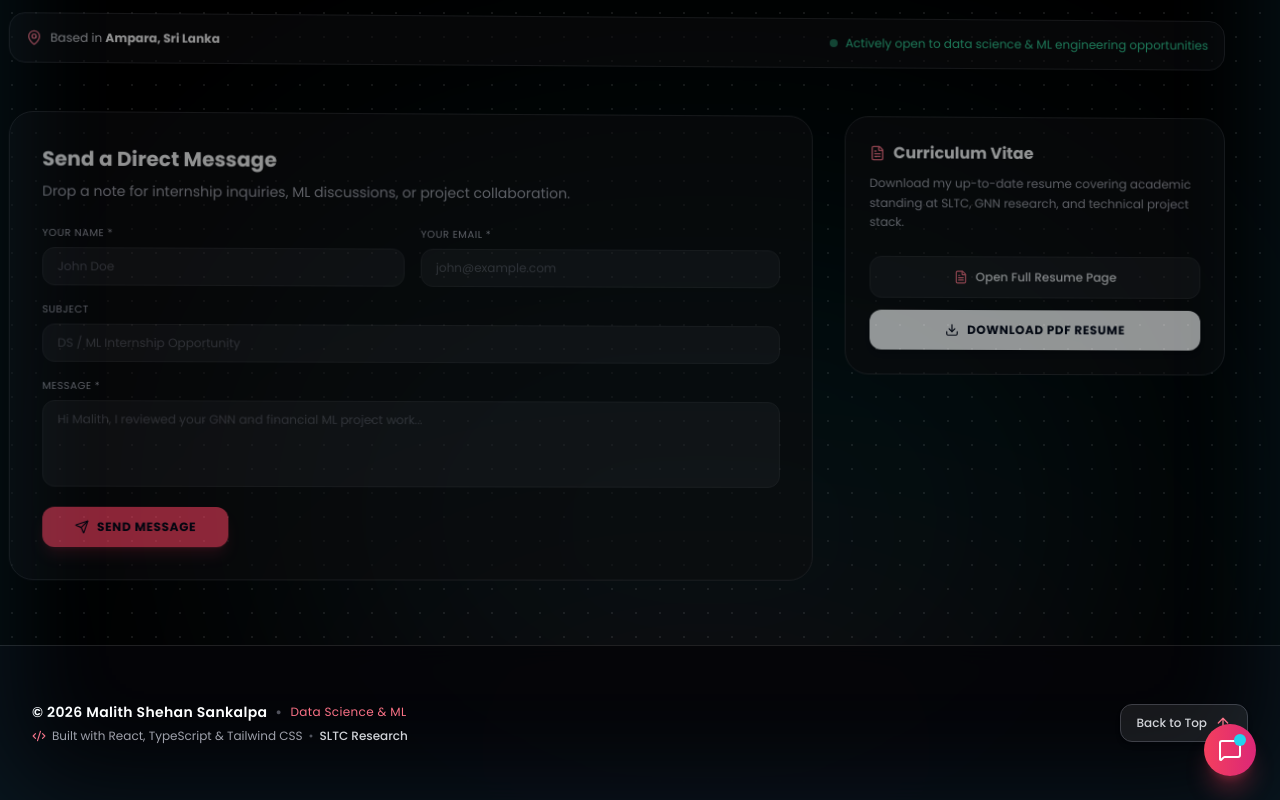
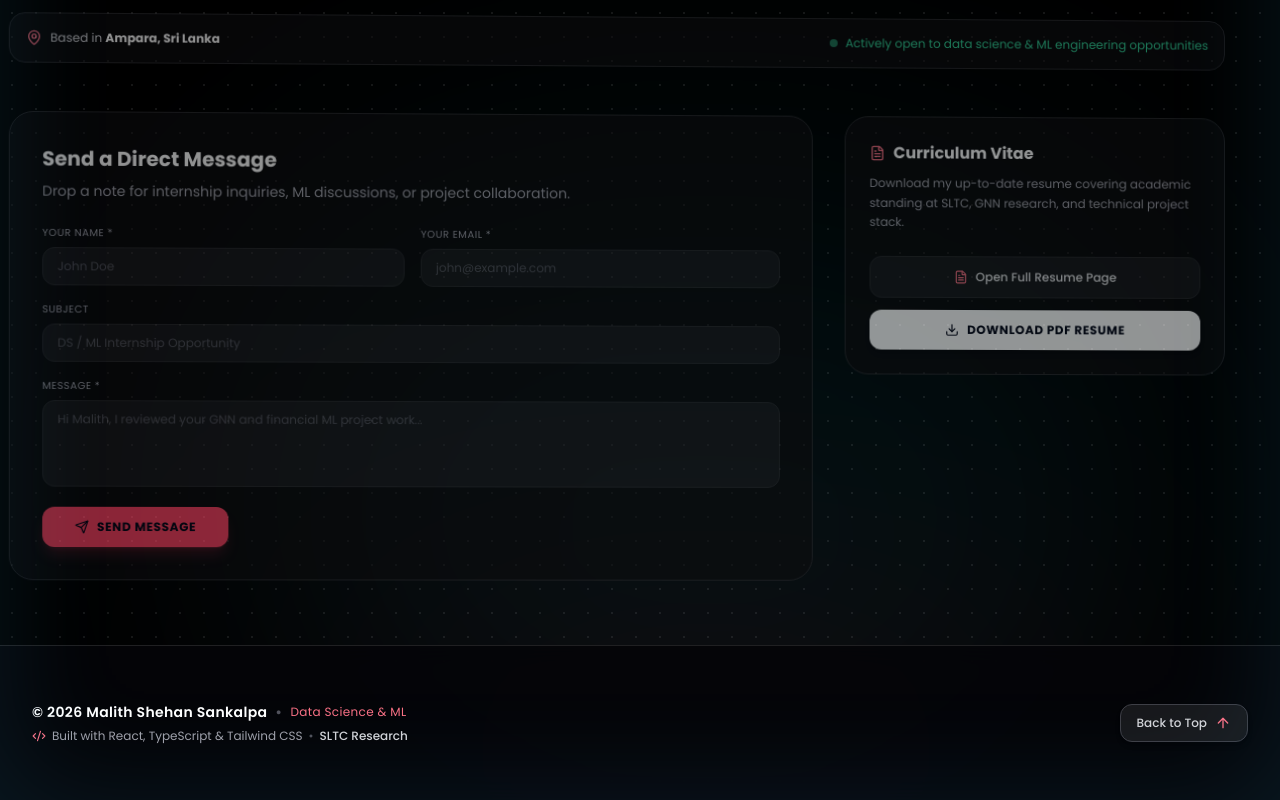
Before and after one commit to sankalpams/My-Portfolio, a React (Vite) app: page / in a window 1280 px wide. Shown: the part 5039-5839 px from the top of the page. Built offline with nearby package versions, Linux system fonts and the light colour scheme.

Commit message:
Remove floating chatbot assistant button

```diff
--- a/src/App.tsx
+++ b/src/App.tsx
@@ -8,7 +8,6 @@ import { ProjectsPage } from './pages/ProjectsPage';
 import { ResumePage } from './pages/ResumePage';
 import { ArcadePage } from './pages/ArcadePage';
 import { ContactPage } from './pages/ContactPage';
-import { ChatbotAssistant } from './components/ChatbotAssistant';
 
 export const AppContent: React.FC = () => {
   const { route } = useRouter();
@@ -69,9 +68,6 @@ export const AppContent: React.FC = () => {
         {renderPage()}
       </main>
 
-      {/* Floating AI Chatbot Assistant */}
-      <ChatbotAssistant />
-
     </div>
   );
 };
```
